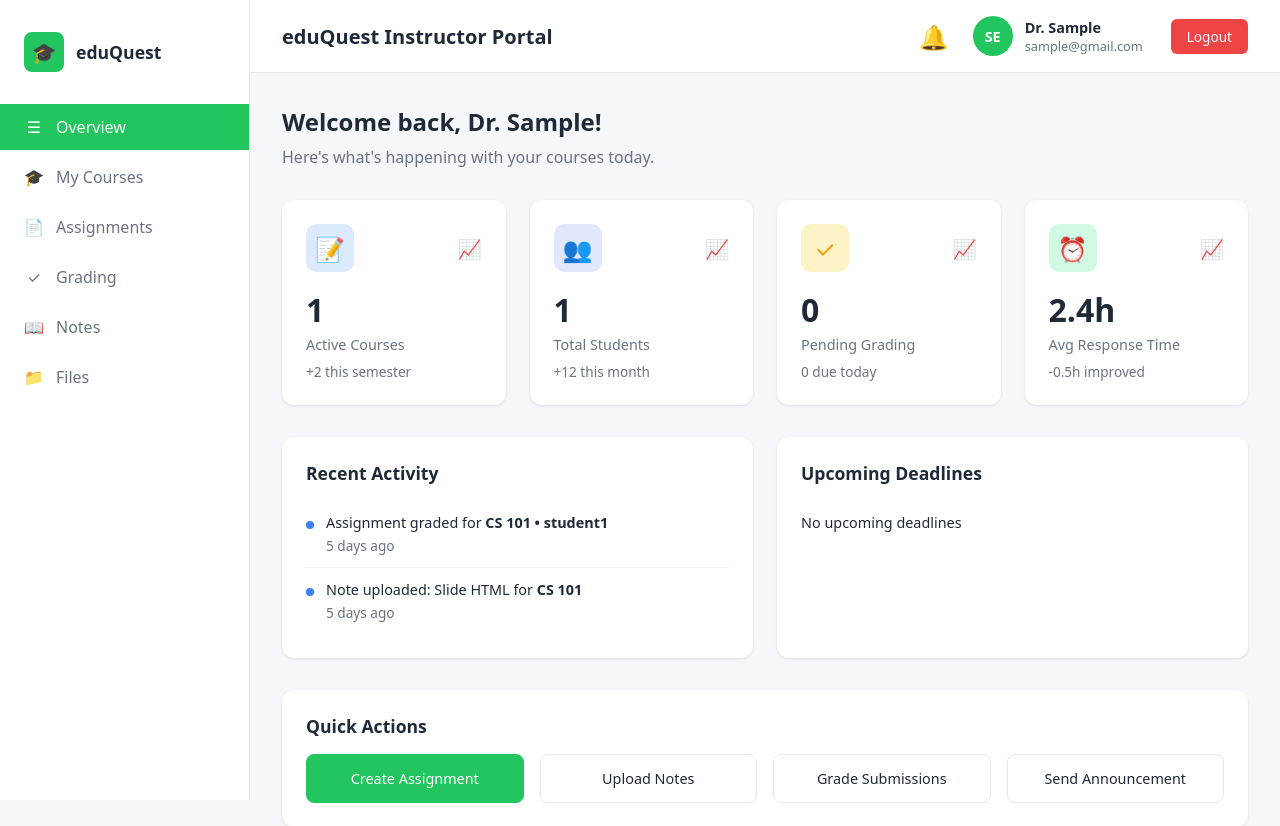
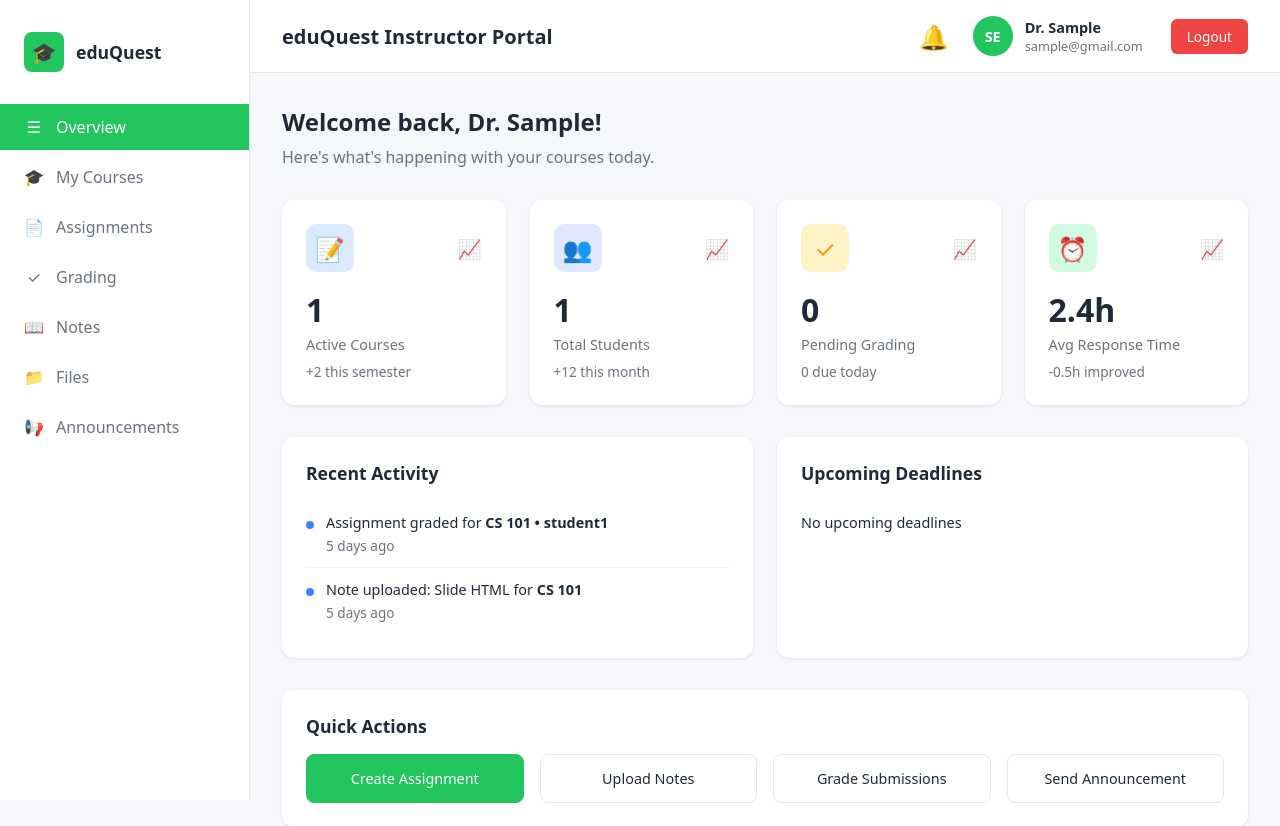
Before and after one commit to haiqalZafril/EduQuest, a PHP site: page /teacher_dashboard.php in a window 1280 px wide. Shown: the top 826 px of the page. Run offline with PHP 8.4, Linux system fonts and the light colour scheme; the visitor is signed in with stand-in values (Sample User, id 1).

Commit message:
announcement

```diff
--- a/teacher_dashboard.php
+++ b/teacher_dashboard.php
@@ -646,6 +646,12 @@ $currentPage = basename($_SERVER['PHP_SELF']);
                             <span>Files</span>
                         </a>
                     </li>
+                    <li class="nav-item">
+                        <a href="announcements.php" class="nav-link <?php echo ($currentPage === 'announcements.php') ? 'active' : ''; ?>">
+                            <span class="nav-icon">📢</span>
+                            <span>Announcements</span>
+                        </a>
+                    </li>
                 </ul>
             </nav>
         </aside>
```
